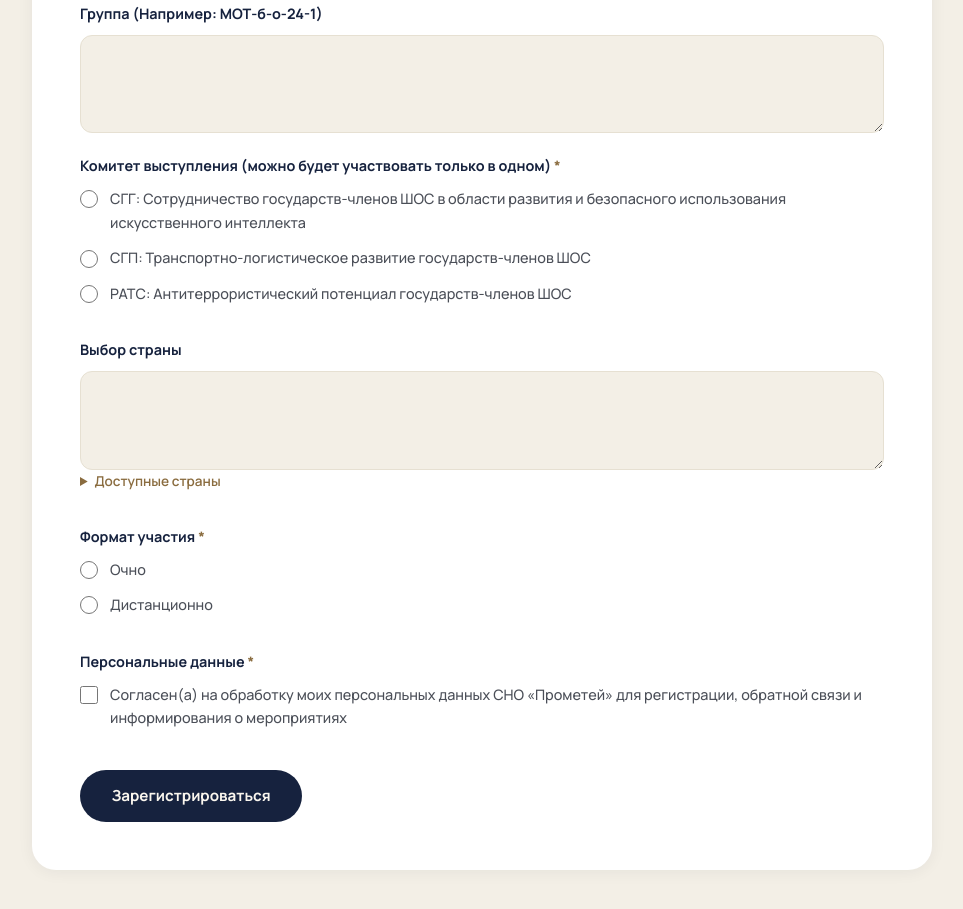
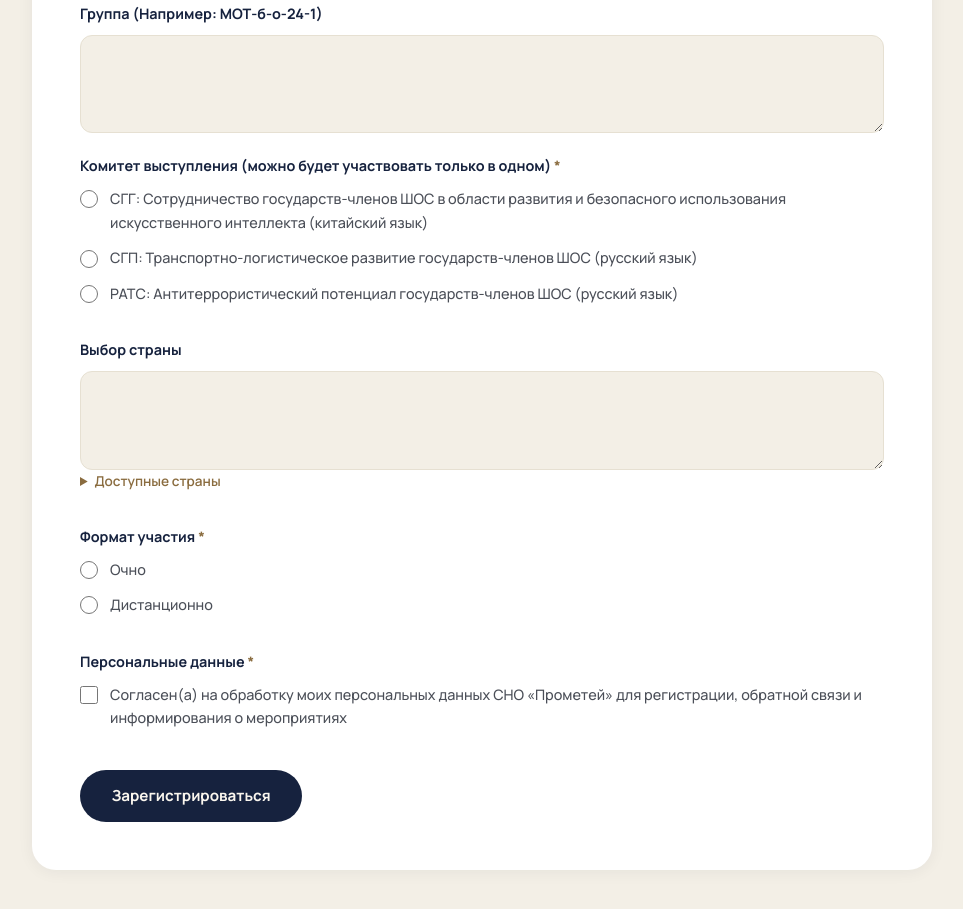
Before and after one commit to Tylench1k/prometeincfu, a plain HTML site: page registration-sco-ru.html in a window 1280 px wide. Shown: the part 768-1677 px from the top of the page, without its empty margins (158-1121 px from the left). Drawn offline with Linux system fonts and the light colour scheme.

Commit message:
Update registration-sco-ru.html

```diff
--- a/registration-sco-ru.html
+++ b/registration-sco-ru.html
@@ -80,7 +80,7 @@
 <div class="form-field"><label for="f-1470025470">Контактные данные (VK) <span class="required-mark" aria-hidden="true">*</span></label><input id="f-1470025470" name="entry.1470025470" type="text" autocomplete="off" required></div>
 <div class="form-field"><label for="f-716187923">Ваши контактные данные (Telegram) <span class="required-mark" aria-hidden="true">*</span></label><input id="f-716187923" name="entry.716187923" type="text" autocomplete="off" required></div>
 <div class="form-field form-field-wide"><label for="f-554182984">Группа (Например: МОТ-б-о-24-1)</label><textarea id="f-554182984" name="entry.554182984" rows="3"></textarea></div>
-<fieldset class="form-field form-field-wide form-options"><legend>Комитет выступления (можно будет участвовать только в одном) <span class="required-mark" aria-hidden="true">*</span></legend><label class="form-choice"><input type="radio" name="entry.1728346588" value="СГГ: Сотрудничество государств-членов ШОС в области развития и безопасного использования искусственного интеллекта" required>СГГ: Сотрудничество государств-членов ШОС в области развития и безопасного использования искусственного интеллекта</label><label class="form-choice"><input type="radio" name="entry.1728346588" value="СГП: Транспортно-логистическое развитие государств-членов ШОС" required>СГП: Транспортно-логистическое развитие государств-членов ШОС</label><label class="form-choice"><input type="radio" name="entry.1728346588" value="РАТС: Антитеррористический потенциал государств-членов ШОС" required>РАТС: Антитеррористический потенциал государств-членов ШОС</label></fieldset>
+<fieldset class="form-field form-field-wide form-options"><legend>Комитет выступления (можно будет участвовать только в одном) <span class="required-mark" aria-hidden="true">*</span></legend><label class="form-choice"><input type="radio" name="entry.1728346588" value="СГГ: Сотрудничество государств-членов ШОС в области развития и безопасного использования искусственного интеллекта (китайский язык)" required>СГГ: Сотрудничество государств-членов ШОС в области развития и безопасного использования искусственного интеллекта (китайский язык)</label><label class="form-choice"><input type="radio" name="entry.1728346588" value="СГП: Транспортно-логистическое развитие государств-членов ШОС (русский язык)" required>СГП: Транспортно-логистическое развитие государств-членов ШОС (русский язык)</label><label class="form-choice"><input type="radio" name="entry.1728346588" value="РАТС: Антитеррористический потенциал государств-членов ШОС (русский язык)" required>РАТС: Антитеррористический потенциал государств-членов ШОС (русский язык)</label></fieldset>
 <div class="form-field form-field-wide"><label for="f-948063990">Выбор страны</label><textarea id="f-948063990" name="entry.948063990" rows="3"></textarea><details class="country-options"><summary>Доступные страны</summary><p>Государства-члены ШОС: Россия, Китай, Индия, Пакистан, Казахстан, Кыргызстан, Таджикистан, Узбекистан, Иран, Беларусь.<br>Государства-наблюдатели: Монголия, Афганистан.<br>Партнёры по диалогу: Азербайджан, Армения, Бахрейн, Египет, Камбоджа, Катар, Кувейт, Лаос, Мальдивы, Мьянма, Непал, ОАЭ, Саудовская Аравия, Турция, Шри-Ланка.</p></details></div>
 <fieldset class="form-field form-field-wide form-options"><legend>Формат участия <span class="required-mark" aria-hidden="true">*</span></legend><label class="form-choice"><input type="radio" name="entry.571549144" value="Очно" required>Очно</label><label class="form-choice"><input type="radio" name="entry.571549144" value="Дистанционно" required>Дистанционно</label></fieldset>
 <fieldset class="form-field form-field-wide form-options"><legend>Персональные данные <span class="required-mark" aria-hidden="true">*</span></legend><label class="form-choice"><input type="checkbox" name="entry.1712476514" value="Согласен(а) на обработку моих персональных данных СНО «Прометей» для регистрации, обратной связи и информирования о мероприятиях" required>Согласен(а) на обработку моих персональных данных СНО «Прометей» для регистрации, обратной связи и информирования о мероприятиях</label></fieldset>
```
